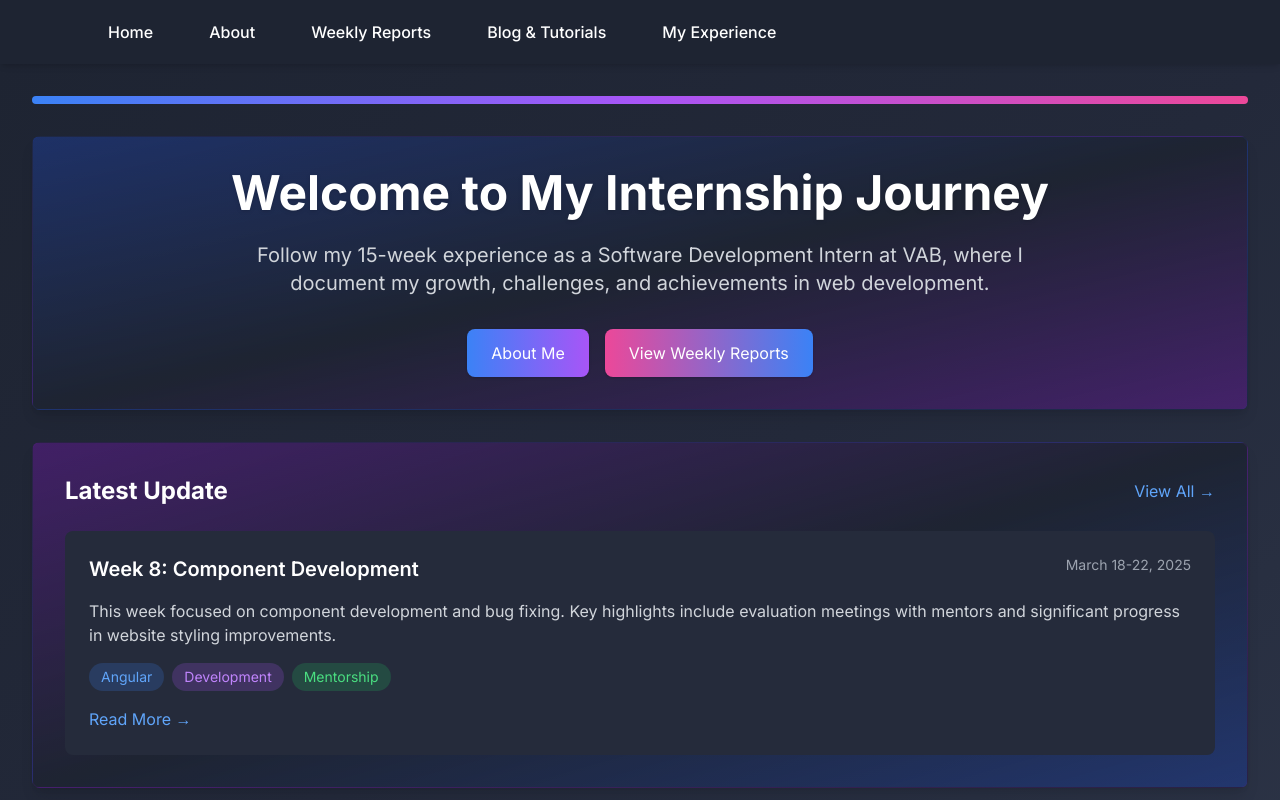
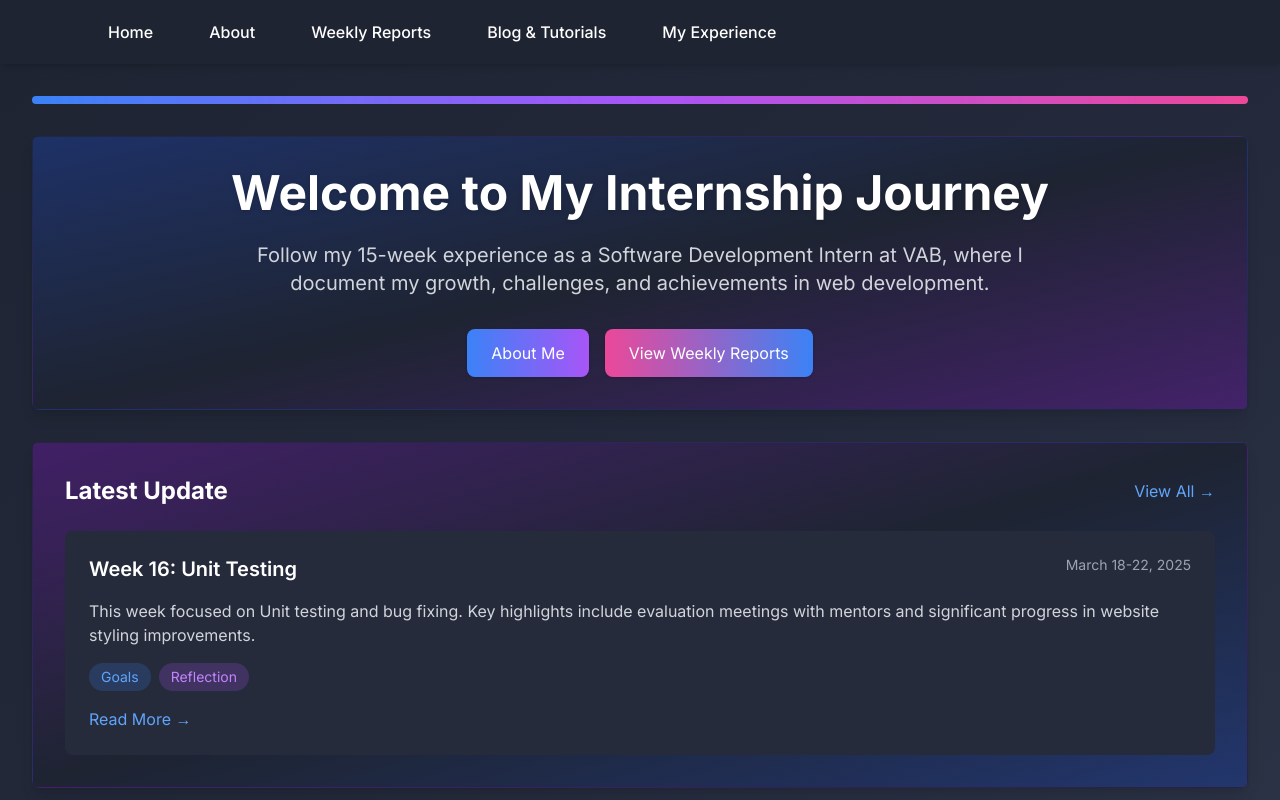
Before and after one commit to Artjom03/Blog, a Next.js app: page / in a window 1280 px wide. Shown: the top 800 px of the page. Built offline with nearby package versions, Linux system fonts and the light colour scheme.

Commit message:
home page

```diff
--- a/src/app/page.tsx
+++ b/src/app/page.tsx
@@ -44,20 +44,19 @@ export default function Home() {
           </div>
           <div className="bg-[#252b3b] rounded-lg p-6">
             <div className="flex justify-between items-start mb-4">
-              <h3 className="text-xl font-semibold text-white">Week 8: Component Development</h3>
+              <h3 className="text-xl font-semibold text-white">Week 16: Unit Testing</h3>
               <span className="text-sm text-gray-400">March 18-22, 2025</span>
             </div>
             <p className="text-gray-300 mb-4">
-              This week focused on component development and bug fixing. Key highlights include evaluation
+              This week focused on Unit testing and bug fixing. Key highlights include evaluation
               meetings with mentors and significant progress in website styling improvements.
             </p>
             <div className="flex flex-wrap gap-2 mb-4">
-              <span className="px-3 py-1 bg-blue-500/20 text-blue-400 rounded-full text-sm">Angular</span>
-              <span className="px-3 py-1 bg-purple-500/20 text-purple-400 rounded-full text-sm">Development</span>
-              <span className="px-3 py-1 bg-green-500/20 text-green-400 rounded-full text-sm">Mentorship</span>
+              <span className="px-3 py-1 bg-blue-500/20 text-blue-400 rounded-full text-sm">Goals</span>
+              <span className="px-3 py-1 bg-purple-500/20 text-purple-400 rounded-full text-sm">Reflection</span>
             </div>
             <Link
-              href="/weeks/8"
+              href="/weeks/16"
               className="text-blue-400 hover:text-blue-300 transition-colors flex items-center gap-2"
             >
               Read More →
```
